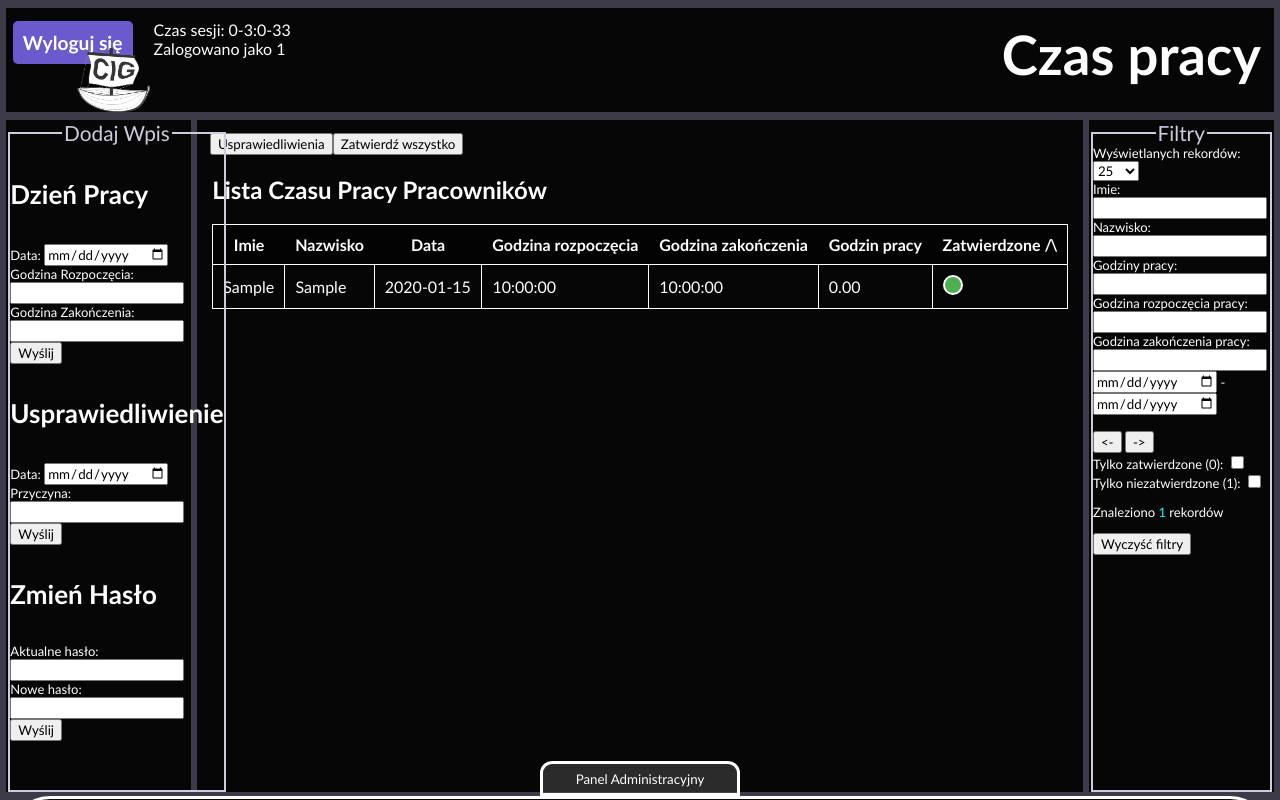
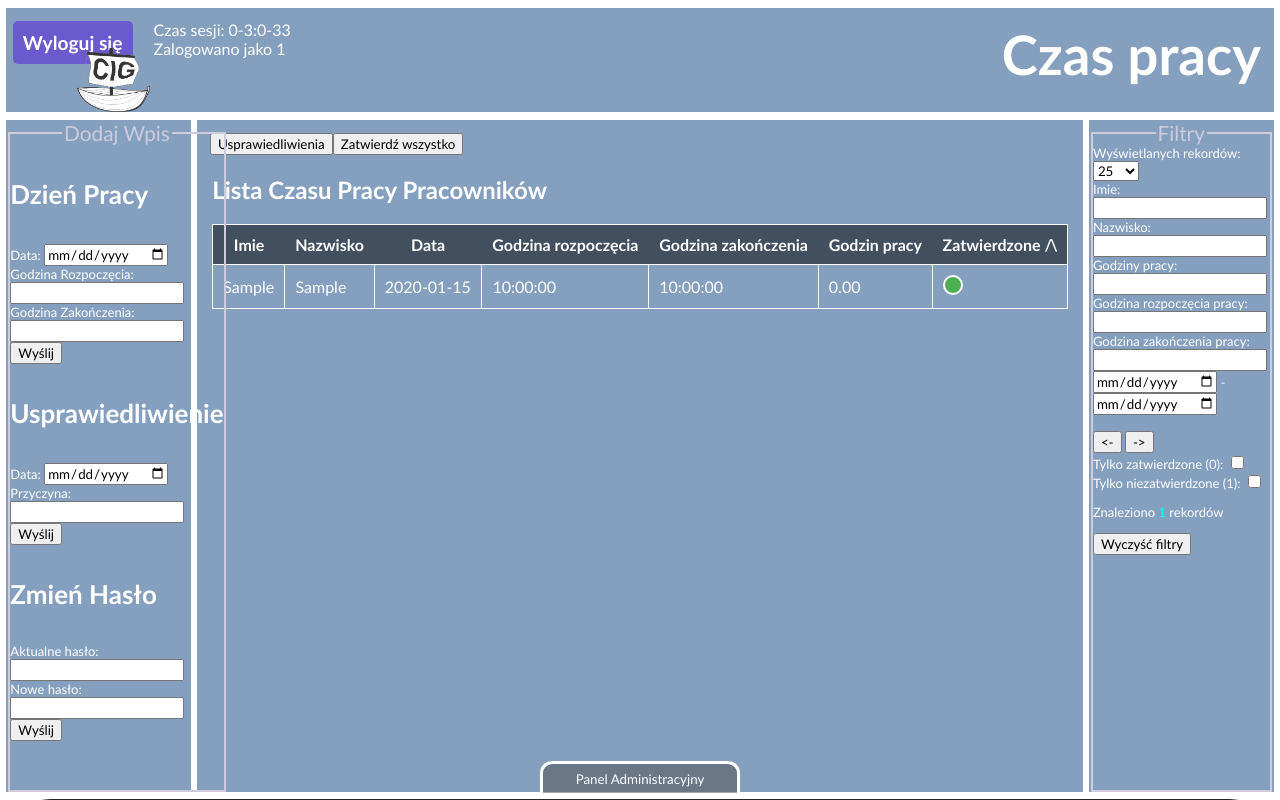
Before and after one commit to DoubtingFive/Czas-Pracy, a PHP site: page /index.php in a window 1280 px wide. Run offline with PHP 8.4, Linux system fonts and the light colour scheme; the visitor is signed in with stand-in values (Sample User, id 1); tables that the repository leaves empty hold one stand-in row (values such as "Sample post").

Commit message:
Update styl.css

```diff
--- a/style/styl.css
+++ b/style/styl.css
@@ -5,7 +5,7 @@
 body {
     overflow: hidden;
     margin: 0;
-    background-color: #3c3b47;
+    background-color: white;
     background-attachment: fixed;
     color: white;
 }
@@ -14,7 +14,7 @@ div {
     margin-bottom: 0.5vh;
     margin-left: 0.25%;
     margin-right: 0.25%;
-    background-color: rgba(0, 0, 0, 0.9);
+    background-color: rgba(12, 64, 128, 0.5);
 }
 div > fieldset > legend {
     text-align: center;
```
